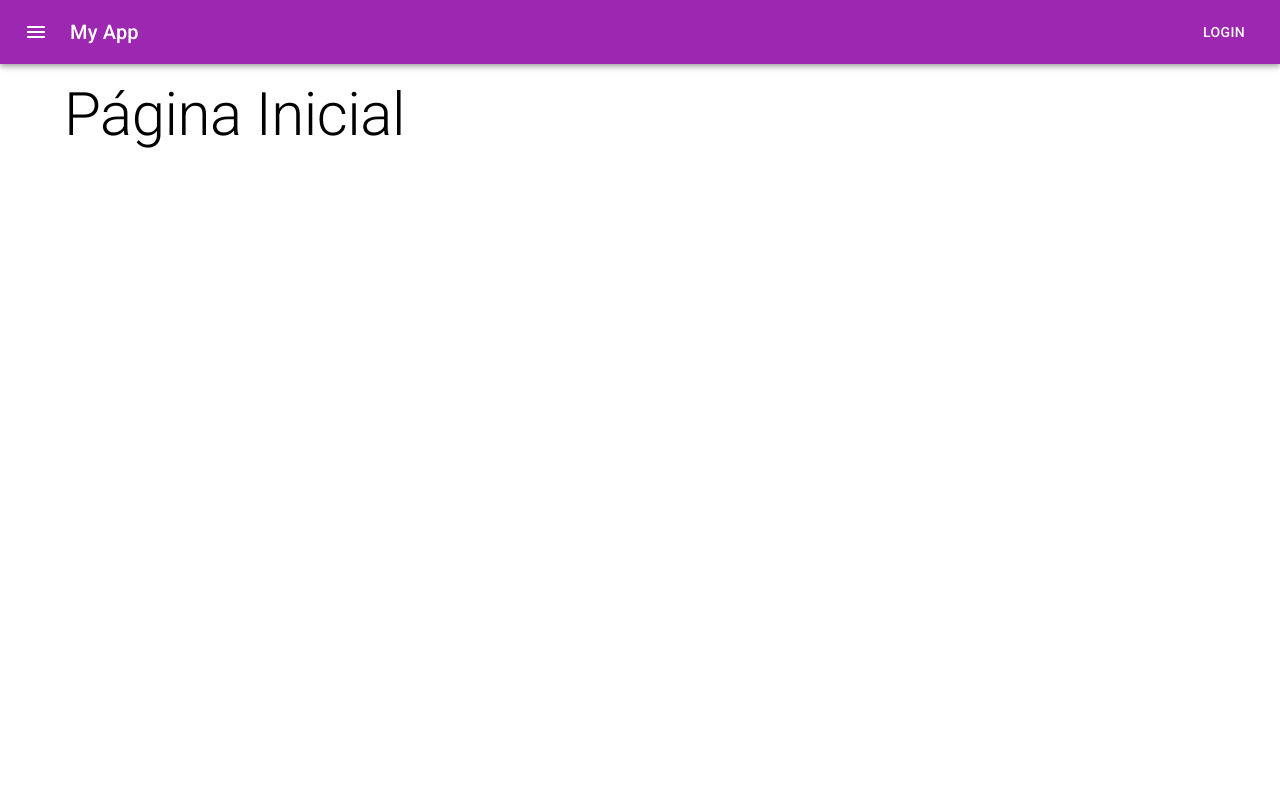
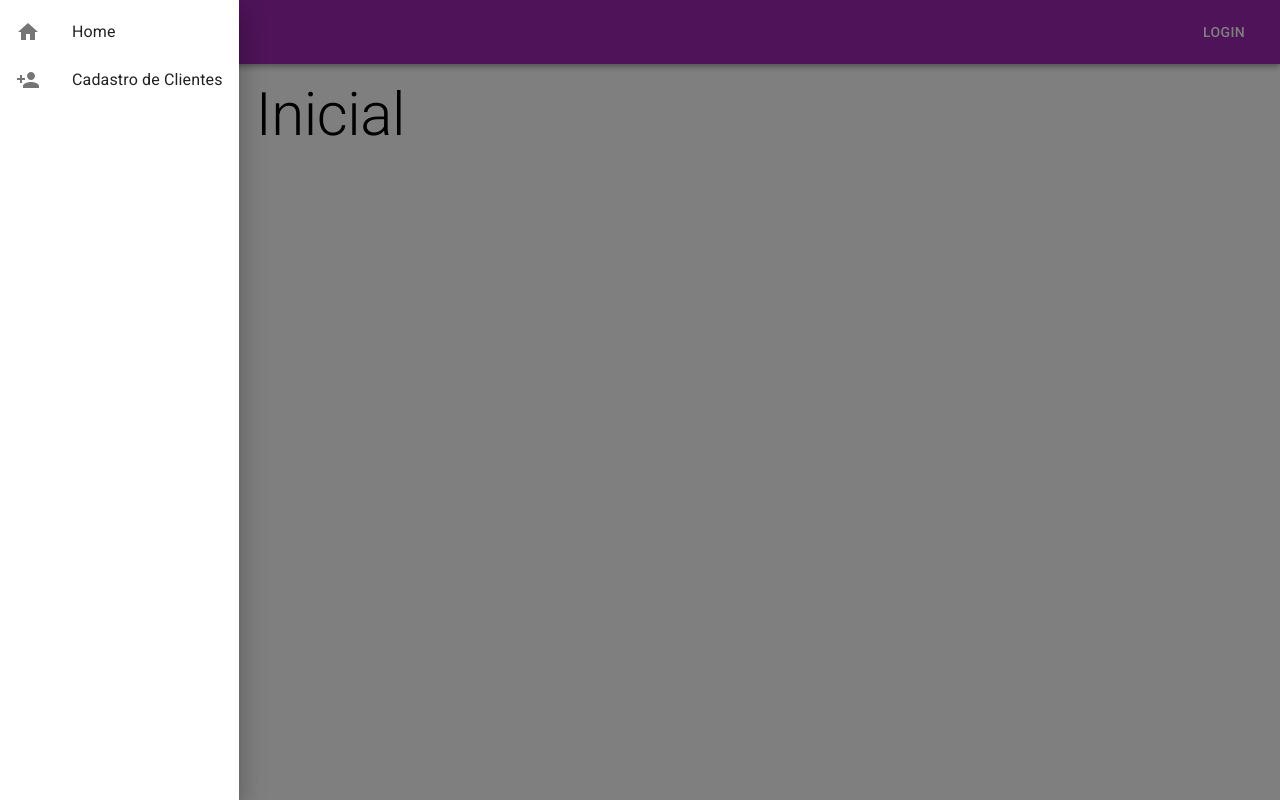
Before and after one commit to MixterOne/my_app, a React (Create React App) app: page / in a window 1280 px wide. Both pictures are taken after a click on the button "menu". Built offline with nearby package versions, Linux system fonts and the light colour scheme.

Commit message:
adicionando menu drawer

```diff
--- a/src/App.js
+++ b/src/App.js
@@ -12,8 +12,9 @@ import Home from './pages/Home';
 
 const App = () => {
   return (
+
+      <Router>
         <TemplateDefault>
-      <Router>
           <Switch>
             <Route path="/customers">
               <TemplatePage title="Clientes" Component={Customers} />
@@ -22,8 +23,9 @@ const App = () => {
               <TemplatePage title="Página Inicial" Component={Home} />
             </Route>
           </Switch>
+        </TemplateDefault>
       </Router>
-    </TemplateDefault>
+
   );
 }
 
--- a/src/components/CustomersCard.js
+++ b/src/components/CustomersCard.js
@@ -1,6 +1,6 @@
-import * as React from 'react';
-import { makeStyles } from '@material-ui/core/styles'
-import classNames from 'classnames'
+import React from 'react';
+import { makeStyles } from '@material-ui/core/styles';
+import classNames from 'classnames';
 
 import {
   Card,
--- a/src/partials/Header/Header.js
+++ b/src/partials/Header/Header.js
@@ -1,26 +1,48 @@
+import { useState } from 'react';
 import {
     AppBar,
     Toolbar,
     Typography,
     Button,
     IconButton,
-} from '@material-ui/core'
+    Drawer,
+    List,
+    ListItem,
+    ListItemIcon,
+    ListItemText,
+} from '@material-ui/core';
 
-
+import { useHistory } from 'react-router-dom'
 
 import MenuIcon from '@material-ui/icons/Menu';
-import useStyles from './Header.style'
+import HomeIcon from '@material-ui/icons/Home';
+import PersonAddIcon from '@material-ui/icons/PersonAdd';
+
+import useStyles from './Header.style';
 
 
 
 
 const Header = () => {
     const classes = useStyles();
+    const history = useHistory();
+
+    const [ menuOpen, setMenuOpen ] = useState(false);
+
+    const handleToggleMenu = () => {
+        setMenuOpen(!menuOpen);
+    };
+
+    const handleMenuClick = route => {
+        handleToggleMenu()
+        history.push(route)
+    };
 
     return (
+        <>
             <AppBar position="static">
                 <Toolbar>
-                <IconButton edge="start" color="inherit" aria-label="menu">
+                    <IconButton edge="start" color="inherit" aria-label="menu" onClick={() => handleToggleMenu()}>
                         <MenuIcon />
                     </IconButton>
                     <Typography variant="h6" className={classes.title}>
@@ -29,6 +51,23 @@ const Header = () => {
                     <Button color="inherit">Login</Button>
                 </Toolbar>
             </AppBar>
+            <Drawer open={menuOpen} onClose={() => handleToggleMenu()}>
+                <List>
+                    <ListItem button onClick={() => handleMenuClick('/')}>
+                        <ListItemIcon>
+                            <HomeIcon />
+                        </ListItemIcon>
+                        <ListItemText>Home</ListItemText>
+                    </ListItem>
+                    <ListItem button onClick={() => handleMenuClick('/customers')}>
+                        <ListItemIcon>
+                            <PersonAddIcon />
+                        </ListItemIcon>
+                        <ListItemText>Cadastro de Clientes</ListItemText>
+                    </ListItem>
+                </List>
+            </Drawer>
+        </>
     );
 }
 
```
Lines whose indentation alone changed are shown as unchanged.
